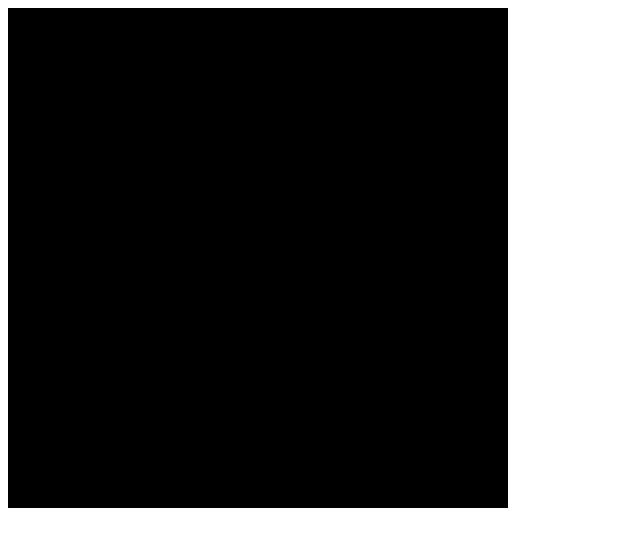
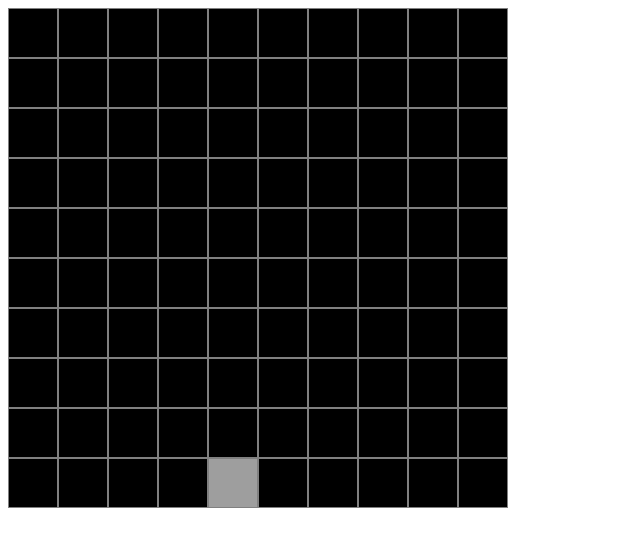
Before and after one commit to Logan-Garcia-inc/mouse-maze, a plain HTML site: page index.html in a window 1280 px wide. Shown: the whole page, without its empty margins (0-640 px from the left). Drawn offline with Linux system fonts and the light colour scheme; grey boxes are pictures that could not be loaded.

Commit message:
Update style.css

```diff
--- a/style.css
+++ b/style.css
@@ -1,8 +1,17 @@
 .container{
-  display:inline-grid;
+  display: inline-grid;
 }
+.mouse{
+  background-image: url("https://cdn.pixabay.com/photo/2014/04/02/10/24/mouse-303746_1280.png");
+  image-rotation: 90;
+  background-repeat: no-repeat;
+  background-size: cover;
+  background-color: "blue"
+  }
 
 
 .cell{
-  background-color: grey:
+  border-style: solid;
+  border-width: 1px;
+  border-color: gray;
 }
```
